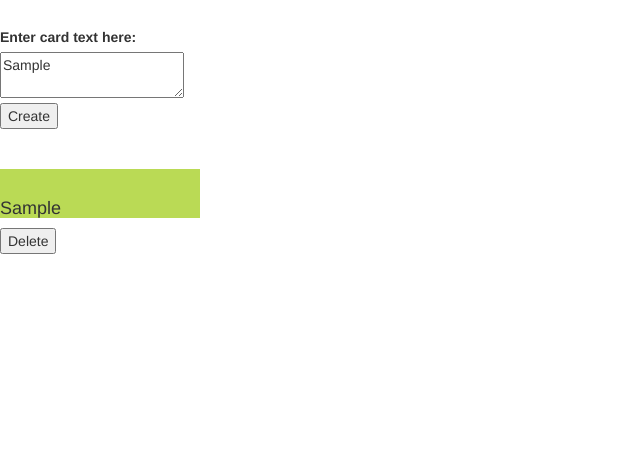
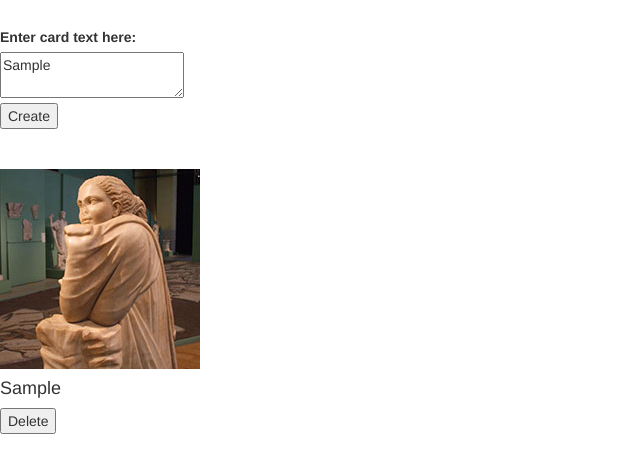
Before and after one commit to mozecode/dynamic_cards, a plain HTML site: page index.html in a window 1280 px wide. Both pictures are taken after typing "Sample" into the empty fields and a click on the button "Create". Shown: the part 63-536 px from the top of the page, without its empty margins (0-640 px from the left). Drawn offline with nearby package versions, Linux system fonts and the light colour scheme.

Commit message:
add picture for sample cards and clean up trailing whitespace

```diff
--- a/cards.css
+++ b/cards.css
@@ -1,3 +1,4 @@
+
 .output{
 	background-color: #bada55;
 }
@@ -5,5 +6,4 @@
 .card {
 	height:auto;
 	width:200px;
-	background-color: #bada55;
 }
--- a/cards.js
+++ b/cards.js
@@ -1,34 +1,42 @@
 
 // When the user enters in text into the text area and then clicks the create button, create a new card element in the DOM that includes it's own delete button. You decide the height/width of the card.
+
+//version 2- store information for each card in an object stored in an array of card objects like in group projects-- can use that + for loop to iterate through that array and plug in relevant information below, except that the user here chooses what text is printed on the card.
 
 //node targets
 let content = document.getElementById("content");
 let createBtn= document.getElementById("createBtn");
 let outputDiv= document.getElementById("output");
 
-let numberArray =[0, 1,2,3,4,5,6,7,8,9,10];
+//sample picture for cards
+let thinker="images/thinker.jpg";
 
 //eventlisteners
 
+let cardText="";
 createBtn.addEventListener("click", function(){
 	let text= getText();
-	let cardText = `<div class="card">
-		 <img class="card-img-top" src="..." alt="">
+
+	cardText = `<div class="card">
+		 <img class="card-img-top" src= ${thinker} alt="statue of Roman girl thinking">
 		 <div class="card-block">
 		    <h4 class="card-title">${text}</h4>
 		  </div>
 		</div>`;
+	//code for card used from the bootstrap example for cards under "getting started"
+
 	//trying to create a div to house the card that will make it easier to delete?
 	let parentDiv=document.createElement("div");
 	parentDiv.innerHTML= cardText;
 	document.body.appendChild(parentDiv);
 	//append parentDiv to body of document
 
-	//create delete button
+	//create delete button with text inside
 	let deleteBtn = document.createElement("button");
 	let deleteText=document.createTextNode("Delete");
 	deleteBtn.appendChild(deleteText);
 	document.body.appendChild(deleteBtn);
+
 	//event listener for delete button
 	deleteBtn.addEventListener("click", function(){
 		document.body.removeChild(parentDiv);
@@ -36,7 +44,7 @@ createBtn.addEventListener("click", function(){
 
 	})
 })
-
+// When the user clicks the Delete button, the containing card, and no other cards, should then be removed from the DOM. Not just made invisible, actually removed from the DOM.
 
 //functions
 function getText(){
@@ -44,9 +52,5 @@ function getText(){
 	return textContent;
 }
 
-// When the user clicks the Delete button, the containing card, and no other cards, should then be removed from the DOM. Not just made invisible, actually removed from the DOM.
-
-
-
 //make create button a block level element just for kicks
 document.getElementById("createBtn").style.display = "block";
```
Also changed, not shown: images/lupa.jpg (added), images/thinker.jpg (added).
